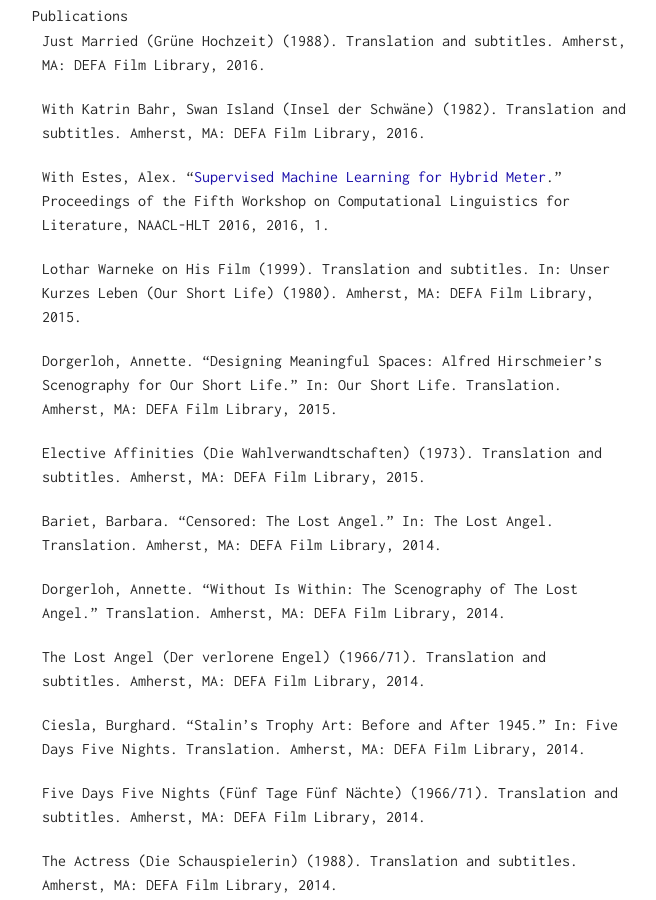
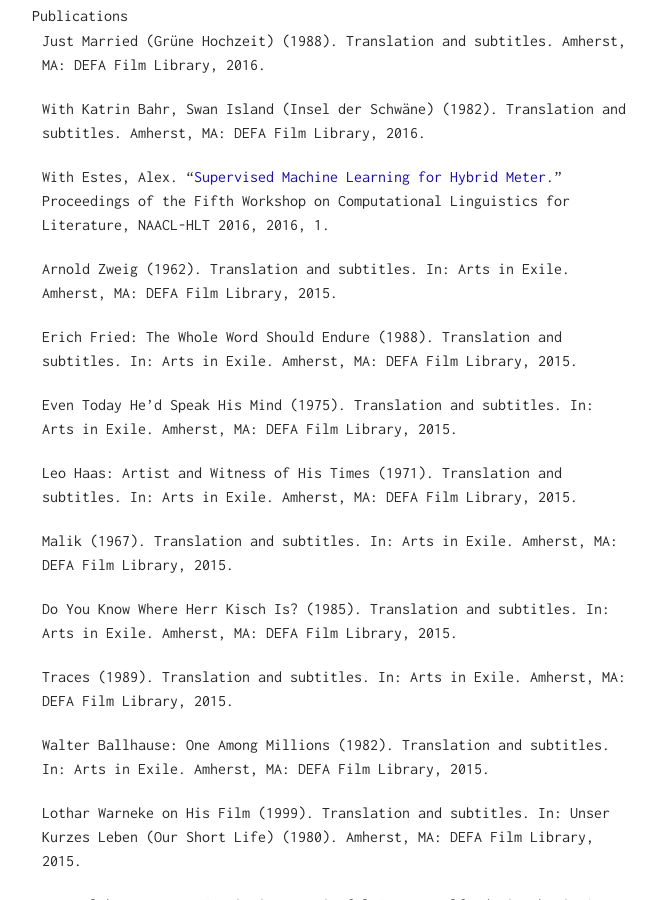
Before and after one commit to henchc/henchc.github.io, a Jekyll site: the page built from cv/index.md, in a window 1280 px wide and 900 px high, scrolled down 2502 px. Shown: the whole window, without its empty margins (308-964 px from the left). Built offline with Jekyll 4.4.1, drawn with Linux system fonts in a browser that asks for light colours.

Commit message:
cv updates

```diff
--- a/cv/index.md
+++ b/cv/index.md
@@ -113,6 +113,22 @@
 - With Estes, Alex. “[Supervised Machine Learning for Hybrid Meter](http://www.aclweb.org/anthology/W/W16/W16-0201.pdf).”
 Proceedings of the Fifth Workshop on Computational Linguistics for Literature, NAACL-HLT 2016, 2016, 1.
 
+- Arnold Zweig (1962). Translation and subtitles. In: Arts in Exile. Amherst, MA: DEFA Film Library, 2015.
+
+- Erich Fried: The Whole Word Should Endure (1988). Translation and subtitles. In: Arts in Exile. Amherst, MA: DEFA Film Library, 2015.
+
+- Even Today He’d Speak His Mind (1975). Translation and subtitles. In: Arts in Exile. Amherst, MA: DEFA Film Library, 2015.
+
+- Leo Haas: Artist and Witness of His Times (1971). Translation and subtitles. In: Arts in Exile. Amherst, MA: DEFA Film Library, 2015.
+
+- Malik (1967). Translation and subtitles. In: Arts in Exile. Amherst, MA: DEFA Film Library, 2015.
+
+- Do You Know Where Herr Kisch Is? (1985). Translation and subtitles. In: Arts in Exile. Amherst, MA: DEFA Film Library, 2015.
+
+- Traces (1989). Translation and subtitles. In: Arts in Exile. Amherst, MA: DEFA Film Library, 2015.
+
+- Walter Ballhause: One Among Millions (1982). Translation and subtitles. In: Arts in Exile. Amherst, MA: DEFA Film Library, 2015.
+
 - Lothar Warneke on His Film (1999). Translation and subtitles. In: Unser Kurzes Leben (Our Short Life)
 (1980). Amherst, MA: DEFA Film Library, 2015.
 
```
